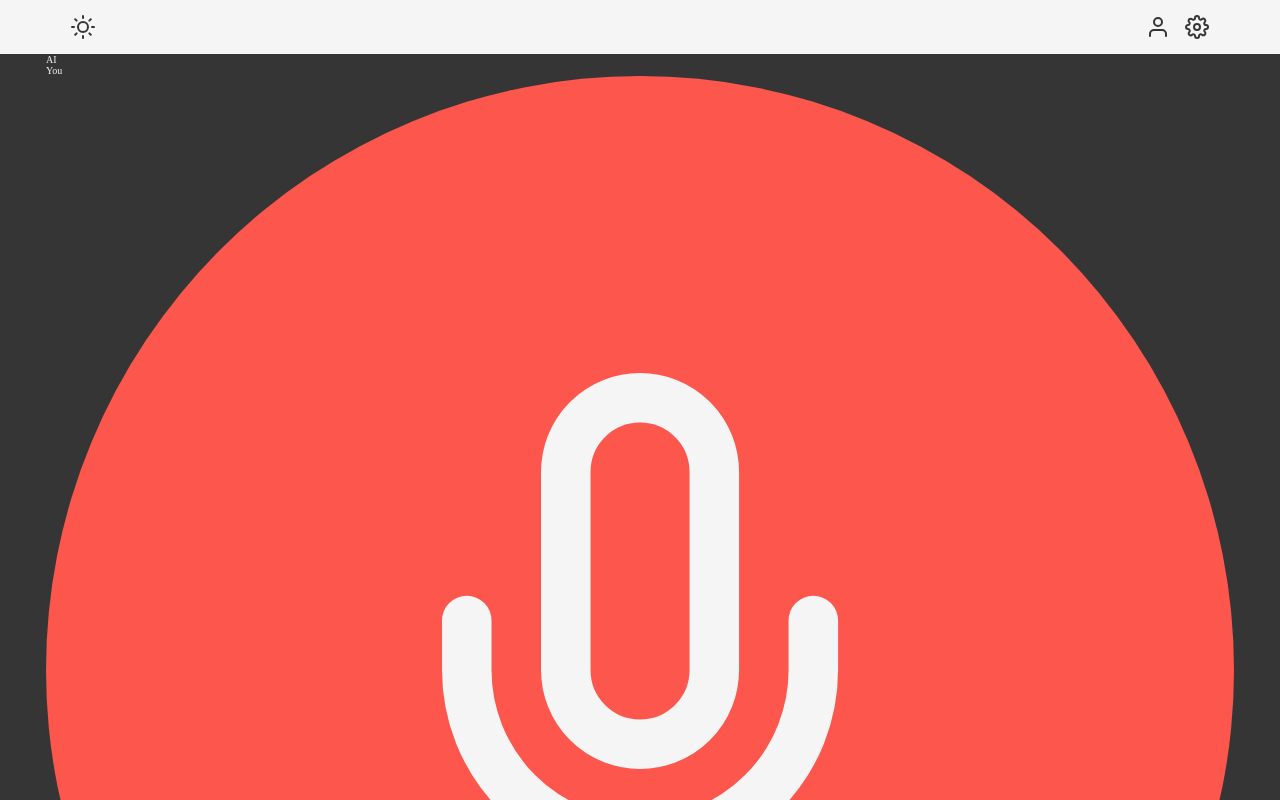
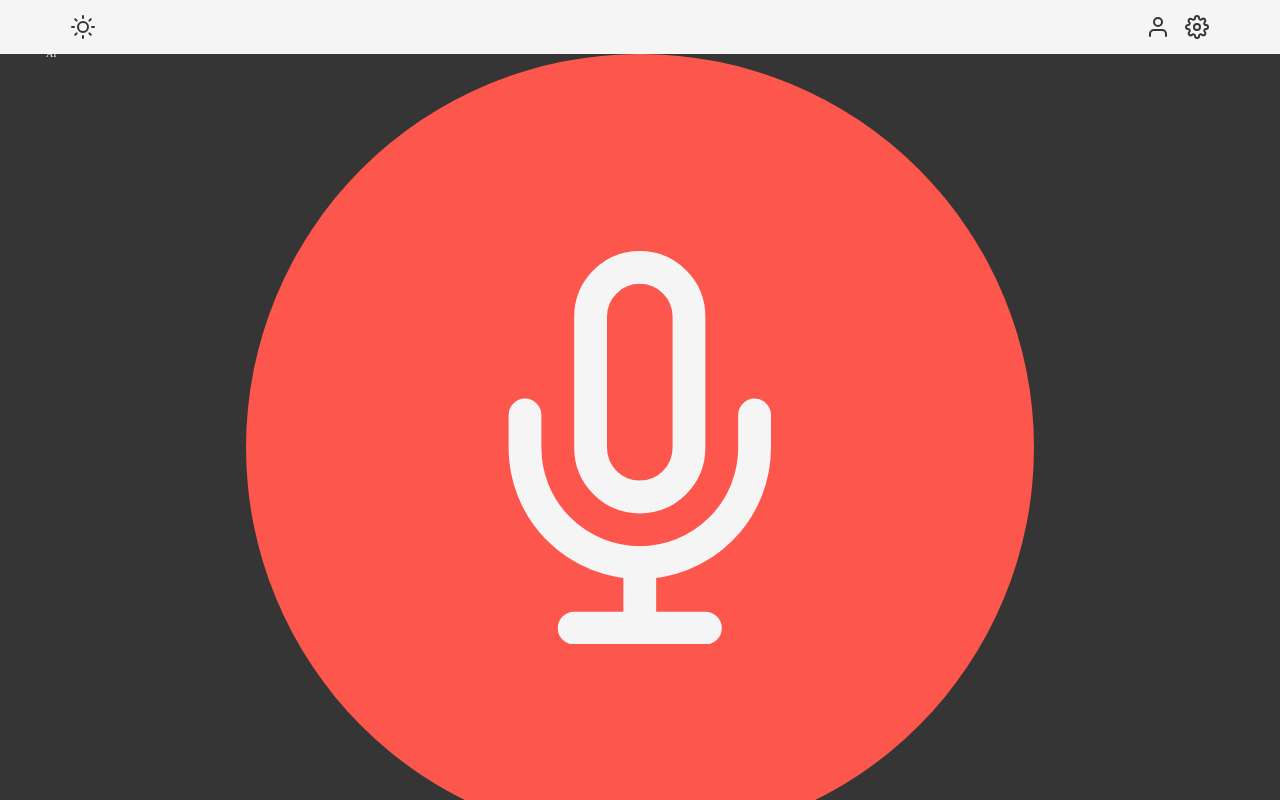
Before and after one commit to srijanmishra/Conversationally, a React (Vite) app in the folder examples/web_voice_chat/web_voice_chat_app/: page / in a window 1280 px wide. Shown: the top 800 px of the page. Built offline with nearby package versions, Linux system fonts and the light colour scheme.

Commit message:
Removes extra userActionButton css files

```diff
--- a/examples/web_voice_chat/web_voice_chat_app/src/components/UserActionButton/UserActionButton.css
+++ /dev/null
@@ -1,30 +0,0 @@
-.UserActionButton {
-  border-radius: 500%;
-  width: 100%;
-  aspect-ratio: 1;
-  border: none;
-  background-color: #fd574d;
-  color: #f5f5f5;
-  display: flex;
-  justify-content: center;
-  align-items: center;
-}
-.UserActionButton_icon {
-  width: 50%;
-  height: 50%;
-}
-.UserActionButton-standby {
-  background-color: #fd574d;
-  color: #f5f5f5;
-}
-.UserActionButton-recording {
-  background-color: #33d243;
-  color: #f5f5f5;
-}
-.UserActionButton-recording .UserActionButton_icon {
-  width: 40%;
-  height: 40%;
-}
-.UserActionButton.disabled {
-  opacity: 0.5;
-}/*# sourceMappingURL=UserActionButton.css.map */
--- a/examples/web_voice_chat/web_voice_chat_app/src/components/UserActionButton/UserActionButton.min.css
+++ /dev/null
@@ -1 +0,0 @@
-.UserActionButton{border-radius:500%;width:100%;aspect-ratio:1;border:none;background-color:#fd574d;color:#f5f5f5;display:flex;justify-content:center;align-items:center}.UserActionButton_icon{width:50%;height:50%}.UserActionButton-standby{background-color:#fd574d;color:#f5f5f5}.UserActionButton-recording{background-color:#33d243;color:#f5f5f5}.UserActionButton-recording .UserActionButton_icon{width:40%;height:40%}.UserActionButton.disabled{opacity:.5}/*# sourceMappingURL=UserActionButton.min.css.map */
--- a/examples/web_voice_chat/web_voice_chat_app/src/pages/ChatPage.jsx
+++ b/examples/web_voice_chat/web_voice_chat_app/src/pages/ChatPage.jsx
@@ -140,13 +140,22 @@ export const ChatPage = () => {
 
     return (
       <>
-        <div className="container">AI</div>
         <div className="container">
-          You
-          <UserActionButton
-            status={status}
-            onClick={toggleRecording}
-          />
+            <div className="row">
+                <div className="col-12">
+                    <p>AI</p>
+                </div>
+            </div>
+        </div>
+        <div className="container">
+            <div className="row justify-content-center">
+                <div className="col-8">
+                    <UserActionButton
+                        status={status}
+                        onClick={toggleRecording}
+                    />
+                </div>
+            </div>
         </div>
         <audio id="player" src={audioSrc} controls></audio>
         <LogoutButton />
```
Also changed, not shown: 2 other files (tests, documents, lock files or other folders).
